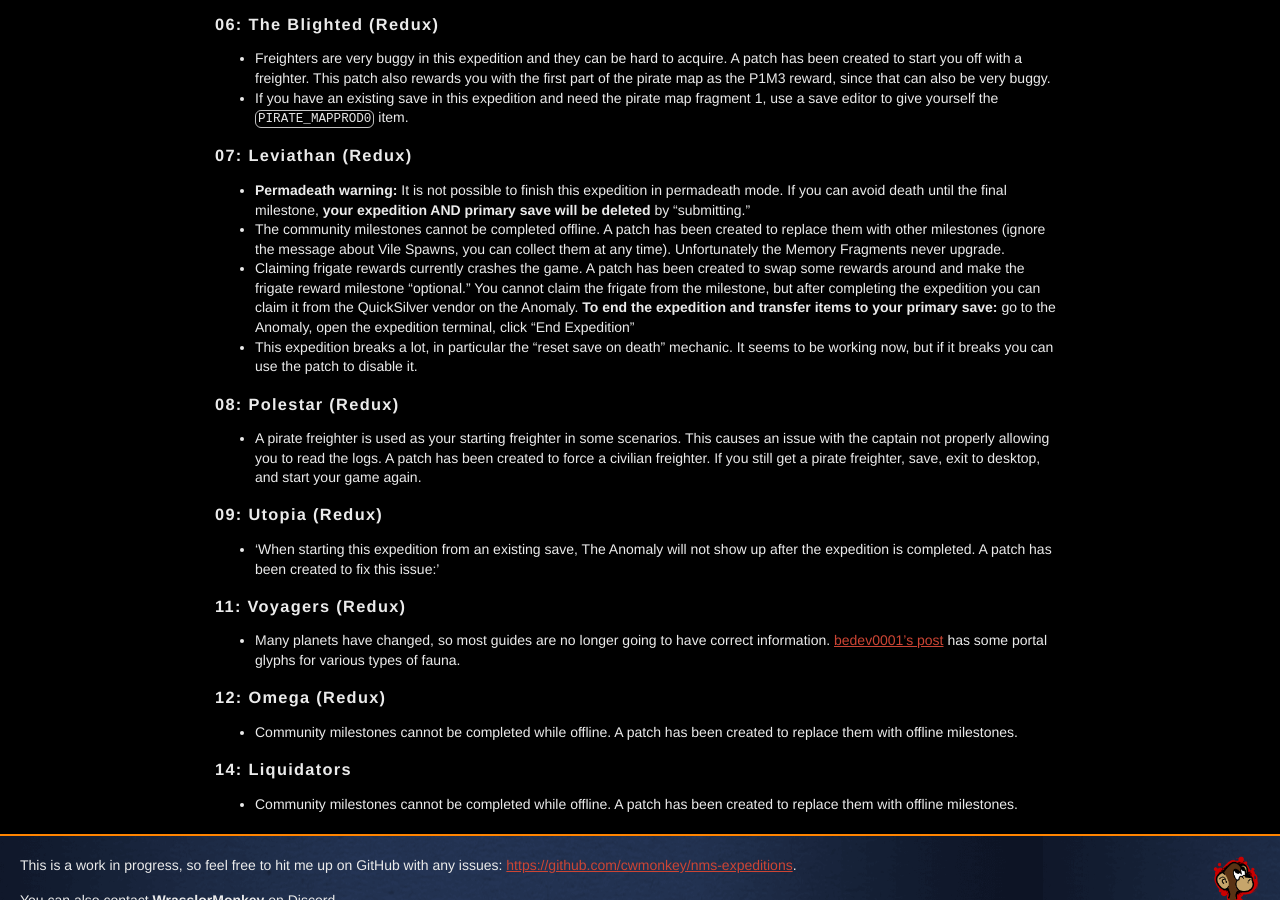
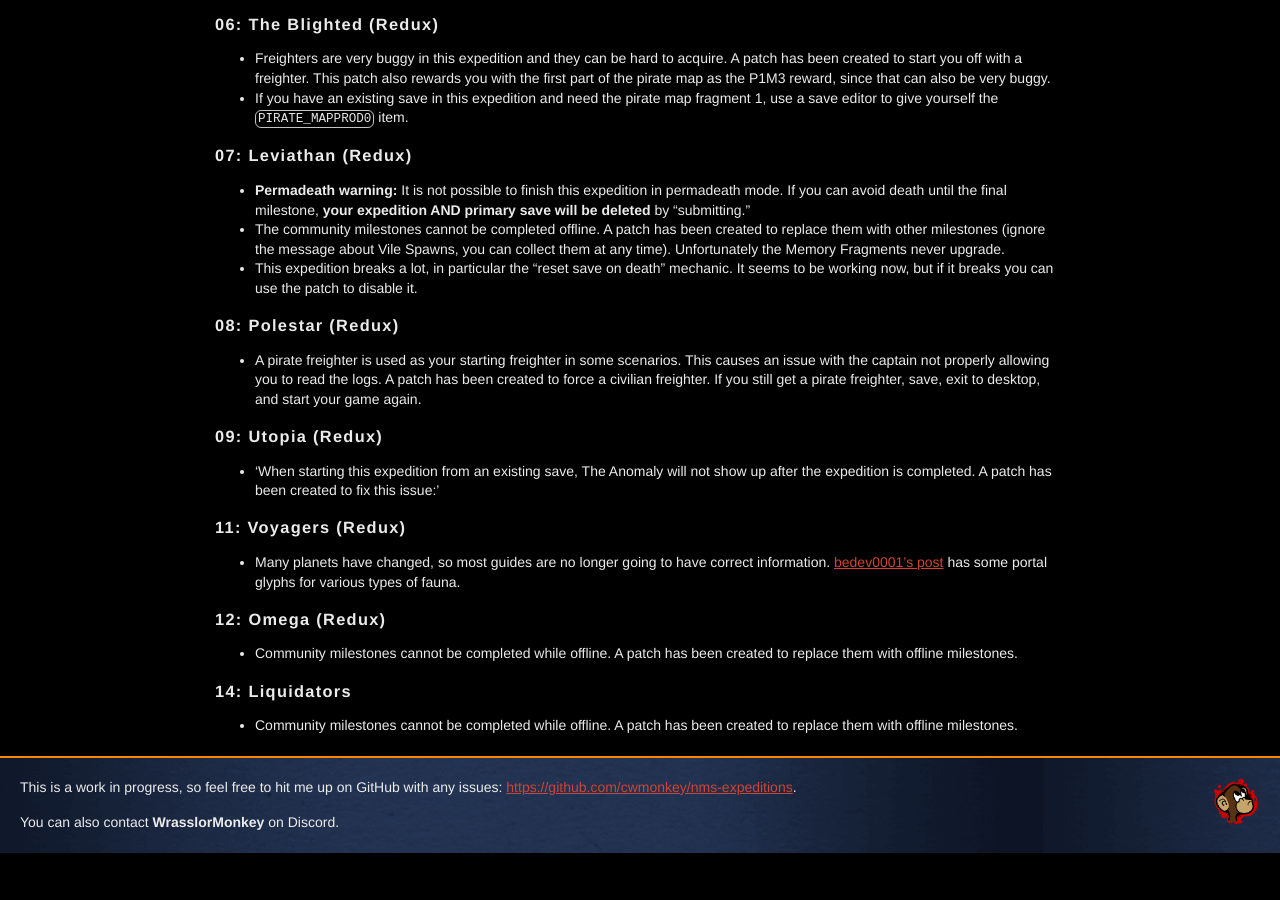
Before and after one commit to cwmonkey/nms-expeditions, a Jekyll site: the page built from index.html, in a window 1280 px wide and 900 px high, scrolled down 2597 px. Built offline with Jekyll 4.4.1, drawn with Linux system fonts in a browser that asks for light colours; some web fonts are replaced; after the commit the page ends 3450 px from its top, so only the background shows below that.

Commit message:
Removing the frigate patch since it seems to work now

```diff
--- a/_data/expeditions.yml
+++ b/_data/expeditions.yml
@@ -64,17 +64,11 @@
 
           * The community milestones cannot be completed offline. A patch has been created to replace them with other milestones (ignore the message about Vile Spawns, you can collect them at any time). Unfortunately the Memory Fragments never upgrade.
 
-          * Claiming frigate rewards currently crashes the game. A patch has been created to swap some rewards around and make the frigate reward milestone "optional." You cannot claim the frigate from the milestone, but after completing the expedition you can claim it from the QuickSilver vendor on the Anomaly. **To end the expedition and transfer items to your primary save:** go to the Anomaly, open the expedition terminal, click "End Expedition"
-
           * This expedition breaks a lot, in particular the "reset save on death" mechanic. It seems to be working now, but if it breaks you can use the patch to disable it.
   patches:
    - id: leviathan_replace_community_missions
      json: 07_redux_leviathan.replace_community_missions.patch.json
      description: Replace community milestones since they cannot be completed offline (Recommended)
-     checked: 1
-   - id: leviathan_p5_optional_swap_rewards
-     json: 07_redux_leviathan.p5_optional_swap_rewards.patch.json
-     description: Rearrange rewards and make frigate milestone optional (Recommended)
      checked: 1
    - id: leviathan_no_reset_on_death
      json: 07_redux_leviathan.no_reset_on_death.patch.json
```
